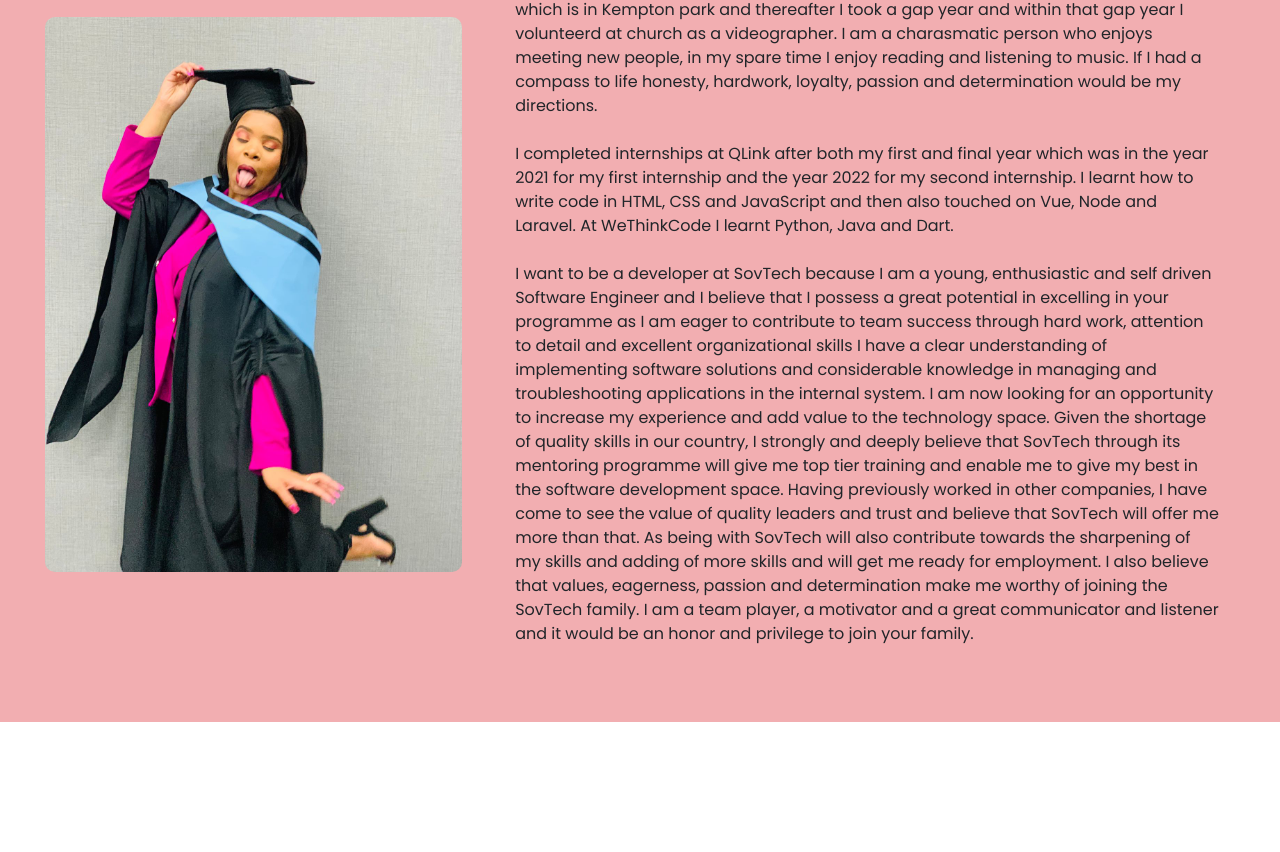
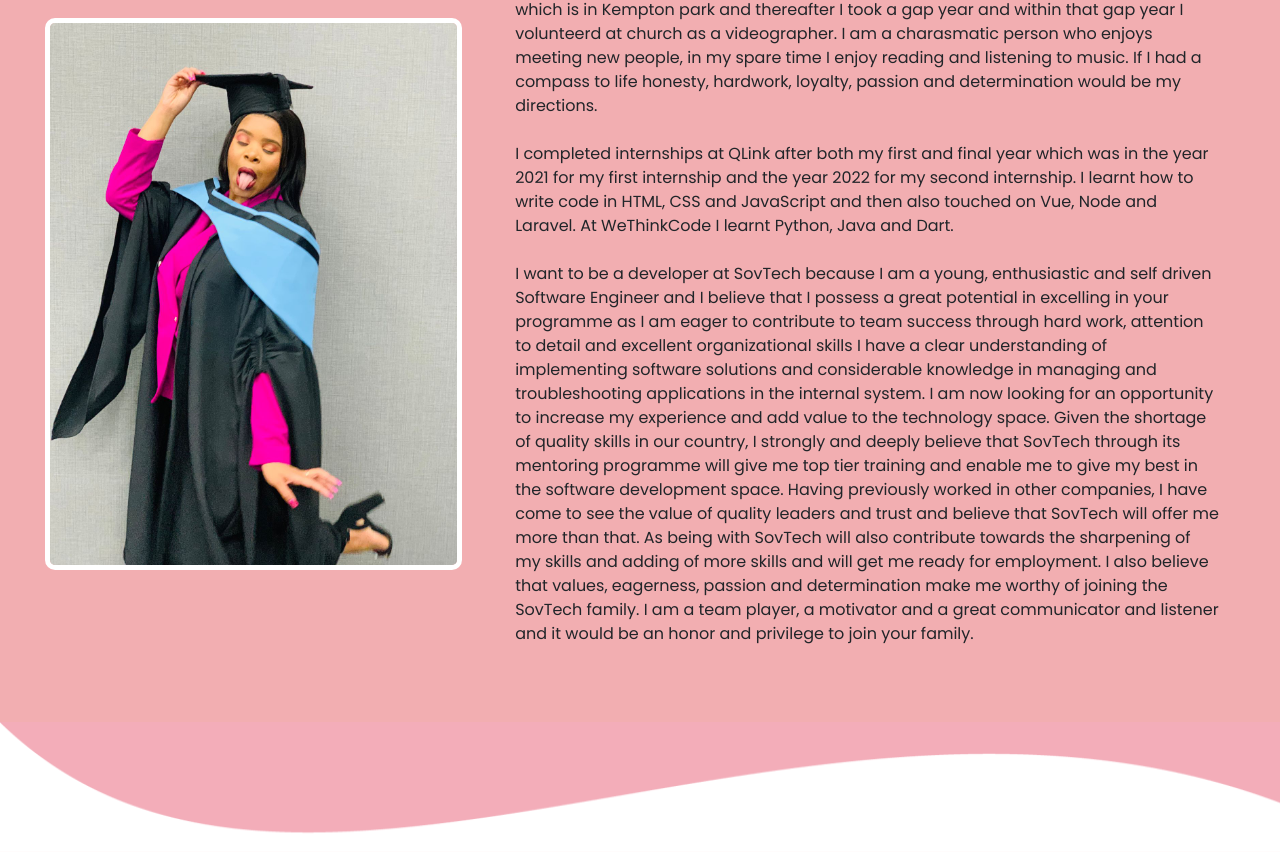
Before and after one commit to zngubane/zamakhosi_profile, a React (Create React App) app: page / in a window 1280 px wide. Shown: the part 1004-1856 px from the top of the page. Before the commit the page ends 1726 px from the top, so only its background shows below. Built offline with nearby package versions, Linux system fonts and the light colour scheme; a web font is replaced by a local one.

Commit message:
contact me folder

```diff
--- a/src/PortfolioContainer/Home/About/About.css
+++ b/src/PortfolioContainer/Home/About/About.css
@@ -18,10 +18,16 @@ h1{
     align-items: center;
     background-size: cover;
     padding: 45px;
+
 }
 
 div.about-me-img > img {
     width: 35%;
     height: 40%;
     border-radius: 10px;
+    border-style: solid;
+    border-width: 5px;
+    /* border-radius: 5px; */
+    /* border-color: #6a083e; */
+    border-color: white;
 }
--- a/src/PortfolioContainer/Home/About/About.js
+++ b/src/PortfolioContainer/Home/About/About.js
@@ -1,22 +1,20 @@
 import React from 'react'
 import './About.css'
 import me from '../../../assets/Home/me.JPG'
-import About_Me_Text from './About_me_text'
+import AboutMeText from './AboutMeText'
 
 export default function About() {
   return (
     <div className='about-container'>
-
-        <h1 className="has-text-centered has-text-weight-bold is-size-1">
+        <h1 className="about-heading">
           About Me
         </h1>
         <div className='about-me-img'>
             <img src={me} alt="My image" />
             <div className='about-me-container'>
-                <About_Me_Text/>
+                <AboutMeText/>
             </div>
         </div>
-
     </div>
   )
 }
--- a/src/PortfolioContainer/Home/Home.js
+++ b/src/PortfolioContainer/Home/Home.js
@@ -11,6 +11,7 @@ export default function Home() {
           <Profile />
           <Footer />
           <About/>
+          <Footer />
 
       </div>
 
```
Also changed, not shown: src/PortfolioContainer/Home/Contact/Contact.js (added, +18 -0 lines), src/PortfolioContainer/Home/About/AboutMeText.js (renamed from src/PortfolioContainer/Home/About/About_me_text.js), src/PortfolioContainer/Home/Contact/Contact.css (added).
